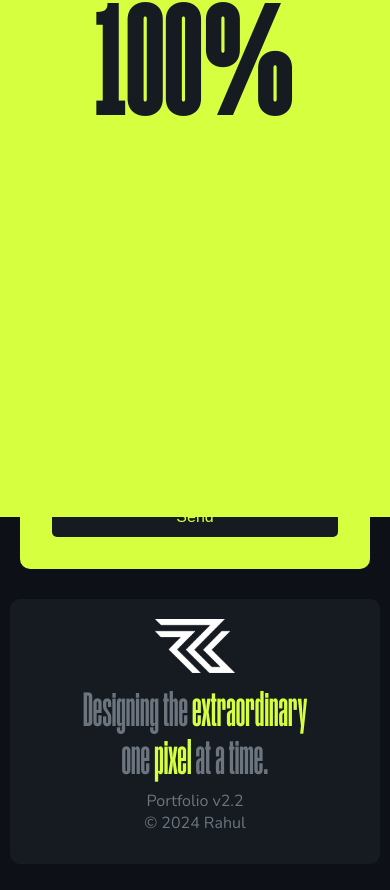
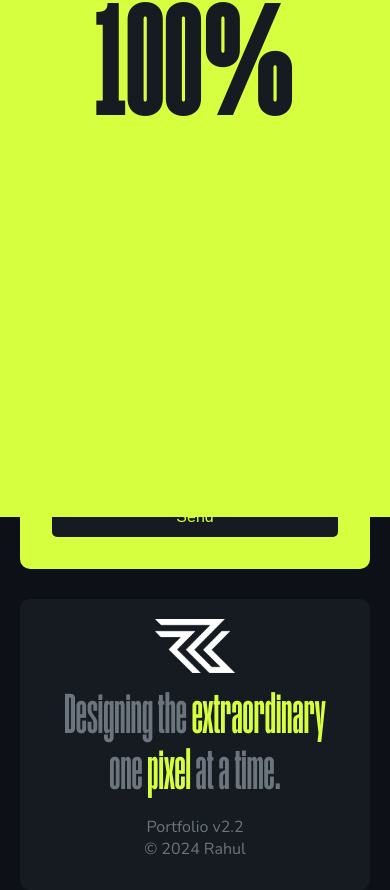
Before and after one commit to srahul099/Portfolio-App-v2.0, a React (Create React App) app: page /contact in a window 390 px wide. Shown: the part 327-1217 px from the top of the page. Before the commit the page ends 1191 px from the top, so only its background shows below. Built offline with nearby package versions, Linux system fonts and the light colour scheme.

Commit message:
allignment changes

```diff
--- a/src/components/Footer/footer.css
+++ b/src/components/Footer/footer.css
@@ -81,8 +81,8 @@
 
 @media (max-width: 768px) {
   .footer-container {
-    margin: 30px 10px 0 10px;
-    padding: 20px;
+    margin: 30px 20px 0 20px;
+    padding: 20px 10px 20px 10px;
     padding-bottom: 30px;
     flex-direction: column;
     gap: 10px;
@@ -98,7 +98,7 @@
     text-align: center;
   }
   .footer-userdesc {
-    font-size: 3rem;
+    font-size: 3.5rem;
     text-align: center;
     align-items: center;
     justify-content: center;
@@ -111,7 +111,7 @@
     width: 100%;
     align-items: center;
     justify-content: center;
-    gap: 5px;
+    gap: 15px;
   }
   .footer-text {
     flex-direction: column;
```
